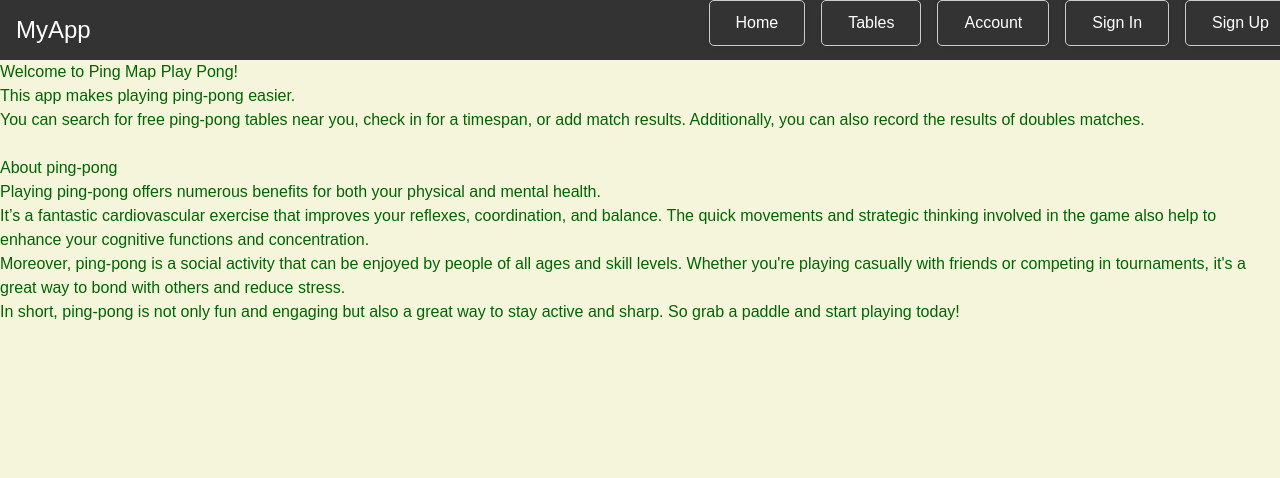
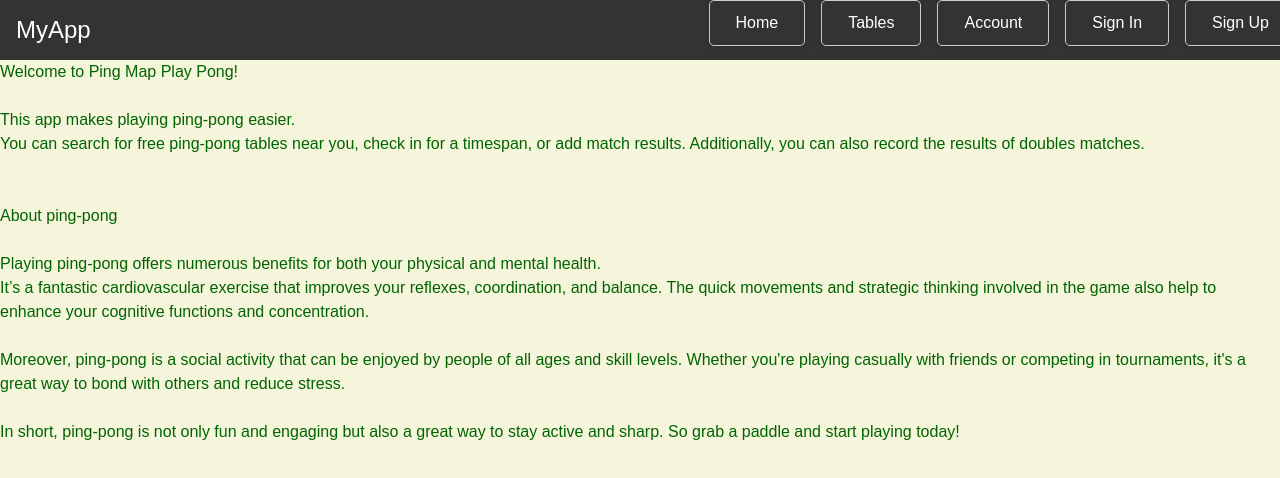
Before and after one commit to ping-V-pong-A/ping_Map_Play_pong, a React (Vite) app in the folder client/: page / in a window 1280 px wide. Shown: the top 478 px of the page. Built offline with nearby package versions, Linux system fonts and the light colour scheme.

Commit message:
:construction: Home.jsx corrected related to css

```diff
--- a/client/src/pages/Home/Home.jsx
+++ b/client/src/pages/Home/Home.jsx
@@ -5,24 +5,25 @@ export default function Home() {
 
     return (
         <>
-
-            <p> Welcome to Ping Map Play Pong! <br/>
+            <div className={"welcomeDiv"}><p> Welcome to Ping Map Play Pong! <br/><br/>
                 This app makes playing ping-pong easier. <br/>
                 You can search for free ping-pong tables near you, check in for a timespan, or add match results.
-                Additionally, you can also record the results of doubles matches.<br/><br/>
+                Additionally, you can also record the results of doubles matches.<br/><br/><br/>
 
-                About ping-pong<br/>
+                About ping-pong<br/><br/>
                 Playing ping-pong offers numerous benefits for both your physical and mental health. <br/>
-                It’s a fantastic cardiovascular exercise that improves your reflexes, coordination, and balance. The quick movements and
+                It’s a fantastic cardiovascular exercise that improves your reflexes, coordination, and balance. The
+                quick movements and
                 strategic thinking involved in the game also help to enhance your cognitive functions and concentration.
-                <br/>
+                <br/><br/>
                 Moreover, ping-pong is a social activity that can be enjoyed by people of all ages and skill levels.
                 Whether you're playing casually with friends or competing in tournaments, it's a great way to bond with
                 others and reduce stress.
-                <br/>
+                <br/><br/>
                 In short, ping-pong is not only fun and engaging but also a great way to stay active and sharp. So grab
                 a paddle and start playing today!
-            </p>
+            </p></div>
+
         </>
     );
 }
```
